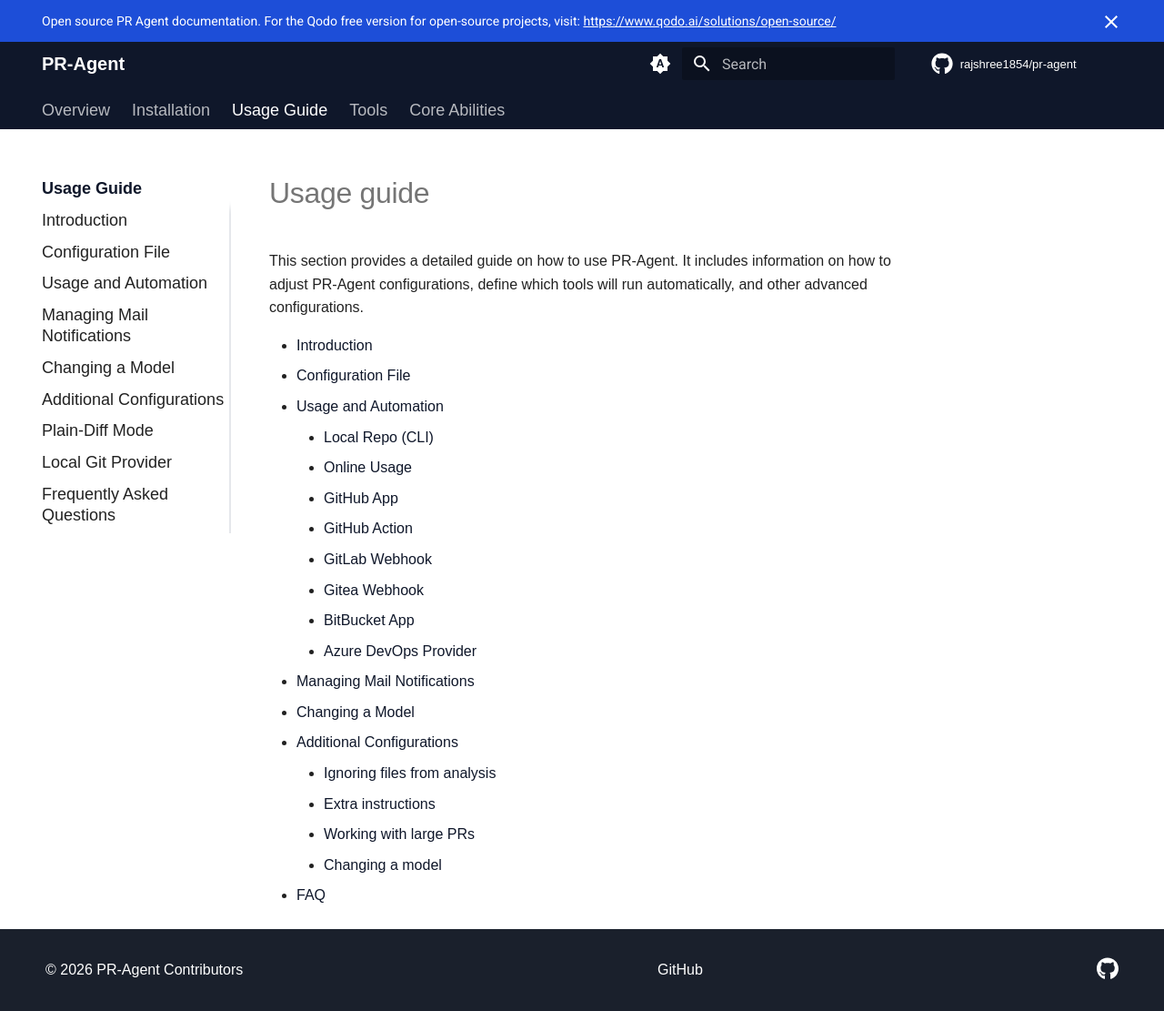
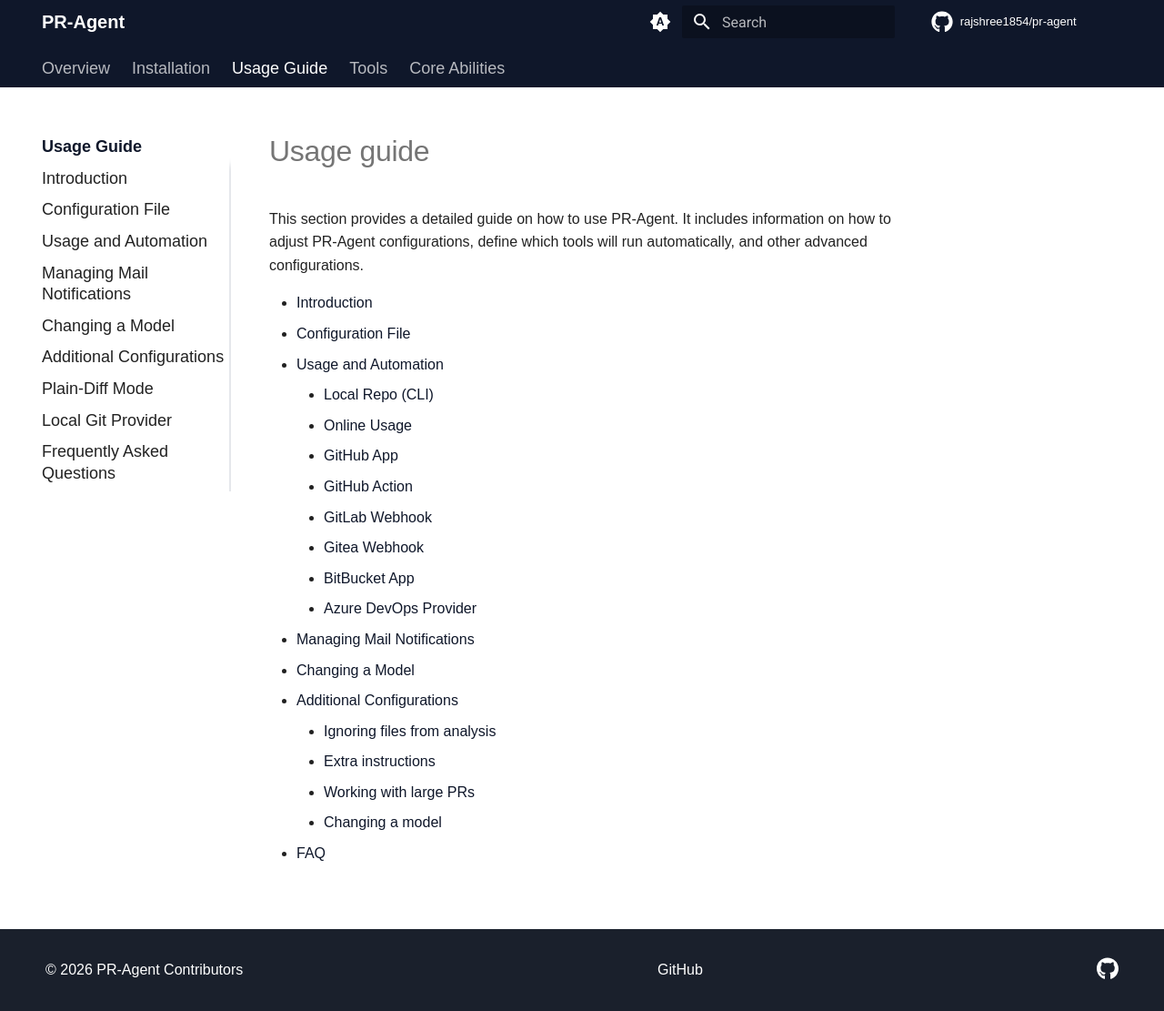
Before and after one commit to RajShree1854/Pr-Agent, an MkDocs documentation site: the page built from docs/docs/usage-guide/index.md, in a window 1280 px wide and 1111 px high. Shown: the whole window at 91% size. Built offline with MkDocs 1.6.1 and Material for MkDocs 9.7.7, drawn with Linux system fonts in a browser that asks for light colours; comment, search, counter and statistics services are not loaded.

```diff
--- a/docs/overrides/main.html
+++ b/docs/overrides/main.html
@@ -1,8 +1,5 @@
 {% extends "base.html" %}
 
-{% block announce %}
-  Open source PR Agent documentation. For the Qodo free version for open-source projects, visit: <a href="https://www.qodo.ai/solutions/open-source/">https://www.qodo.ai/solutions/open-source/</a>
-{% endblock %}
 
 {% block scripts %}
   {{ super() }}
```
Also changed, not shown: README.md.
